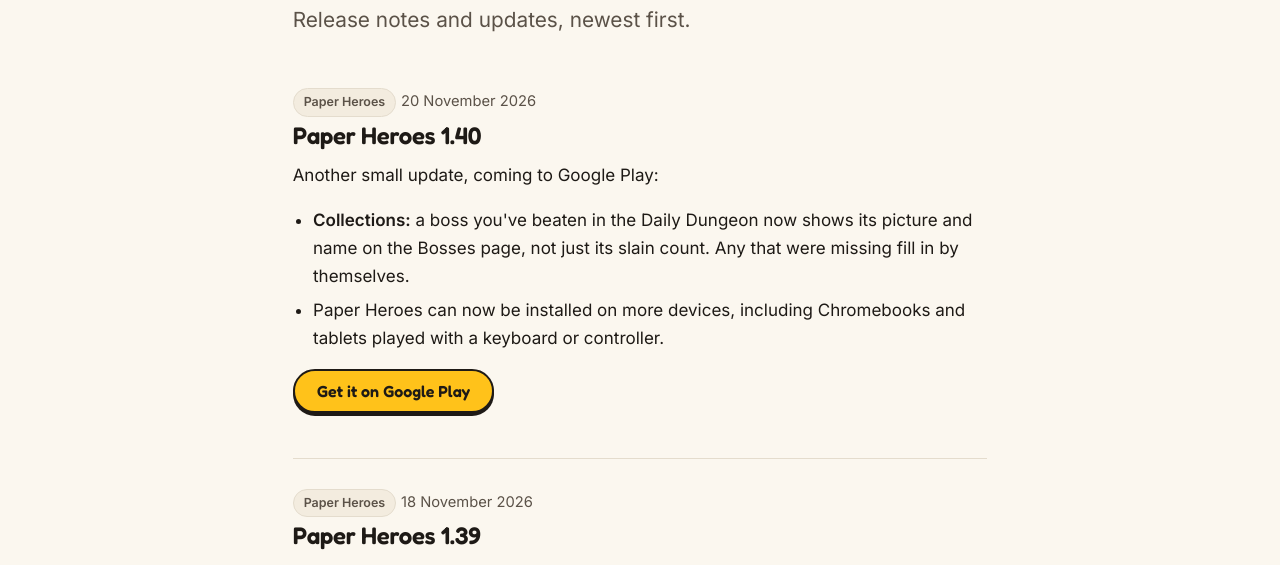
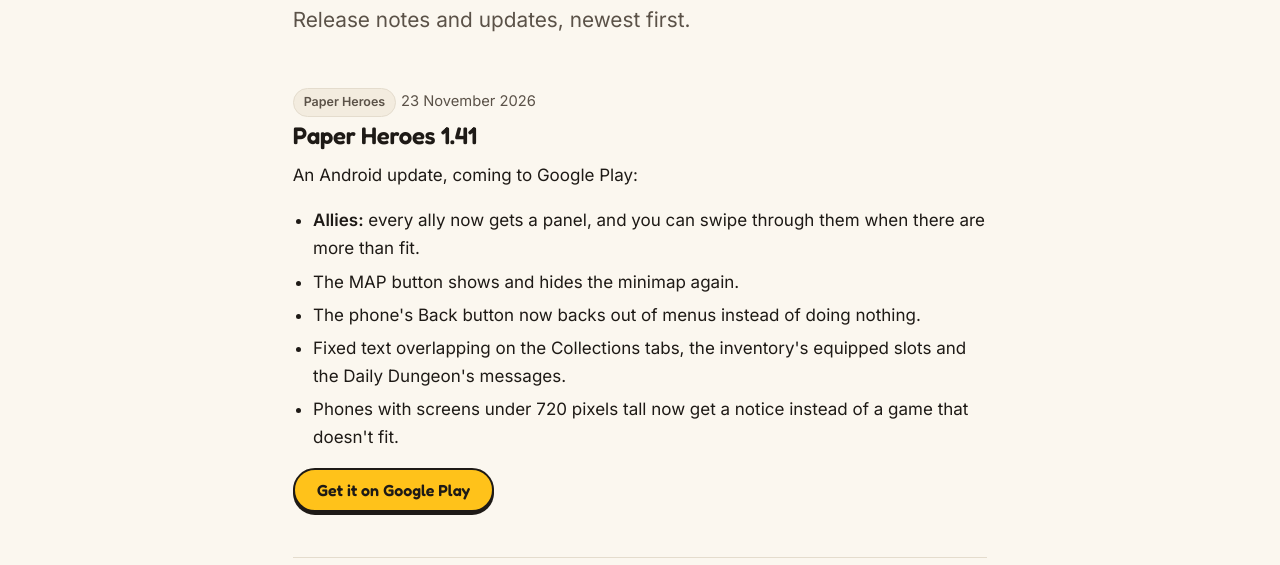
Before and after one commit to shotgunjohn74/poodlemangames.com, a plain HTML site: page news/index.html in a window 1280 px wide. Shown: the part 235-800 px from the top of the page. Drawn offline with Linux system fonts and the light colour scheme.

Commit message:
Paper Heroes 1.41: news post, press kit version
Co-Authored-By: Claude Opus 5.5 <noreply@anthropic.com>

```diff
--- a/news/index.html
+++ b/news/index.html
@@ -45,6 +45,21 @@
       <p class="lead">Release notes and updates, newest first.</p>
 
       <!-- Add new posts at the top: copy an <article> and change the date, title and text. -->
+      <article class="post" id="paper-heroes-1-41">
+        <span class="tag">Paper Heroes</span>
+        <time datetime="2026-11-23">23 November 2026</time>
+        <h2>Paper Heroes 1.41</h2>
+        <p>An Android update, coming to Google Play:</p>
+        <ul>
+          <li><strong>Allies:</strong> every ally now gets a panel, and you can swipe through them when there are more than fit.</li>
+          <li>The MAP button shows and hides the minimap again.</li>
+          <li>The phone's Back button now backs out of menus instead of doing nothing.</li>
+          <li>Fixed text overlapping on the Collections tabs, the inventory's equipped slots and the Daily Dungeon's messages.</li>
+          <li>Phones with screens under 720 pixels tall now get a notice instead of a game that doesn't fit.</li>
+        </ul>
+        <p><a class="btn" href="https://play.google.com/store/apps/details?id=com.poodlemangames.paperheroes">Get it on Google Play</a></p>
+      </article>
+
       <article class="post" id="paper-heroes-1-40">
         <span class="tag">Paper Heroes</span>
         <time datetime="2026-11-20">20 November 2026</time>
```
Also changed, not shown: press/index.html (+1 -1 lines).
